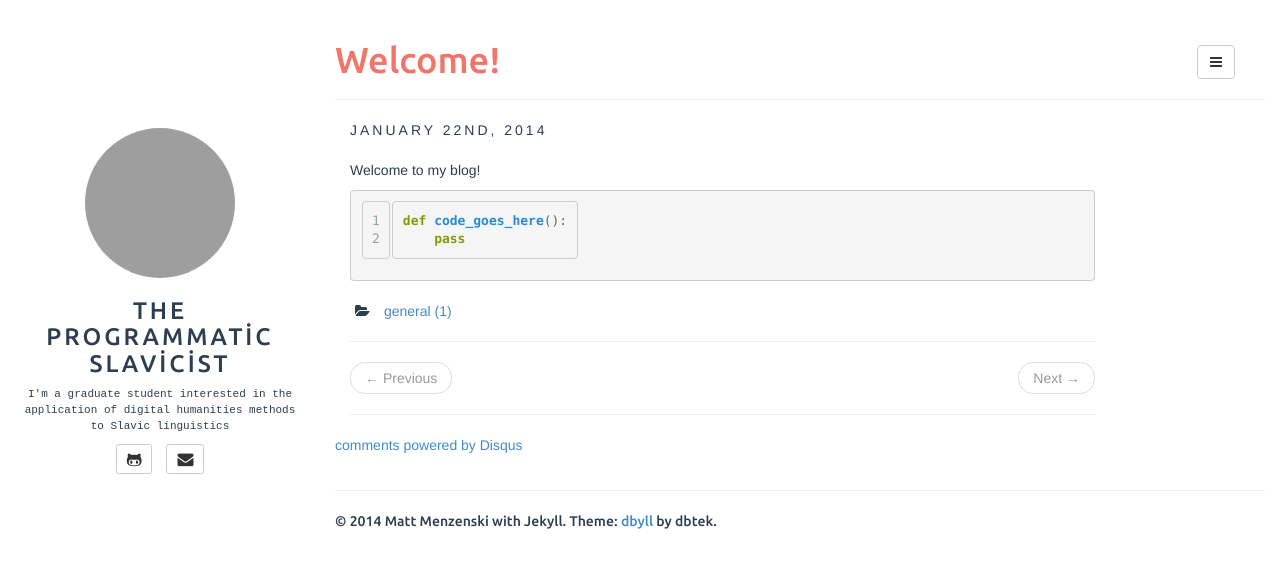
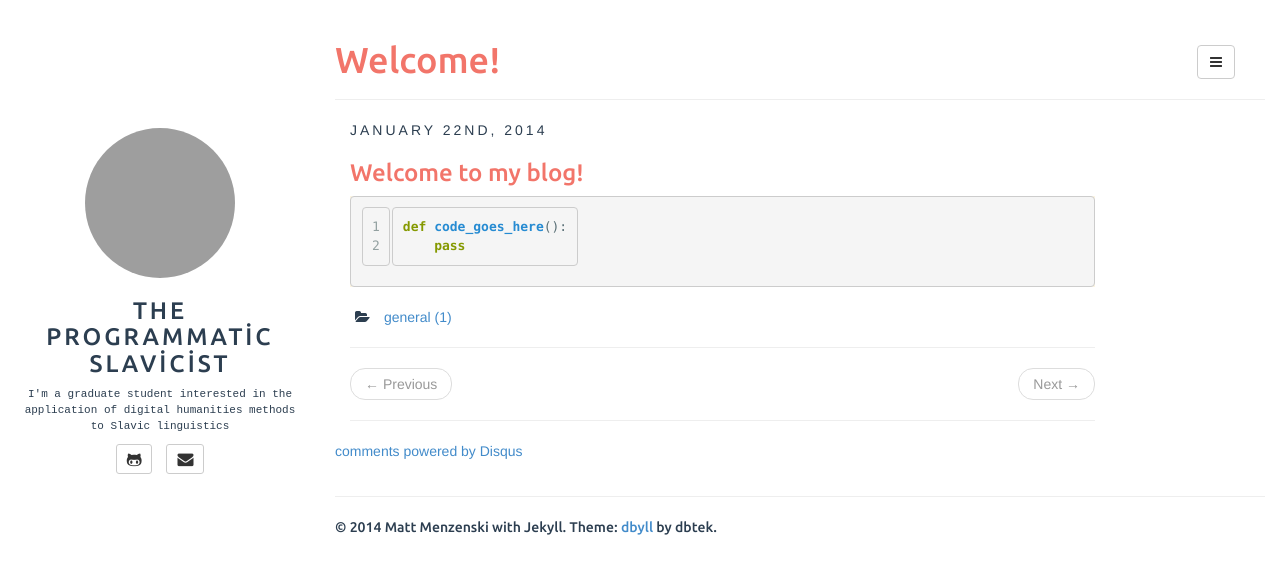
Before and after one commit to menzenski/menzenski.github.io, a Jekyll site: the page built from _posts/2014-01-22-welcome.md, in a window 1280 px wide. Shown: the top 574 px of the page. Built offline with Jekyll 4.4.1, drawn with Linux system fonts in a browser that asks for light colours; comment, search, counter and statistics services are not loaded; grey boxes are pictures that could not be loaded.

```diff
--- a/_posts/2014-01-22-welcome.md
+++ b/_posts/2014-01-22-welcome.md
@@ -7,7 +7,7 @@ tags: []
 fullview: true
 ---
 
-Welcome to my blog!
+### Welcome to my blog!
 
 {% highlight python linenos %}
 def code_goes_here():
```
